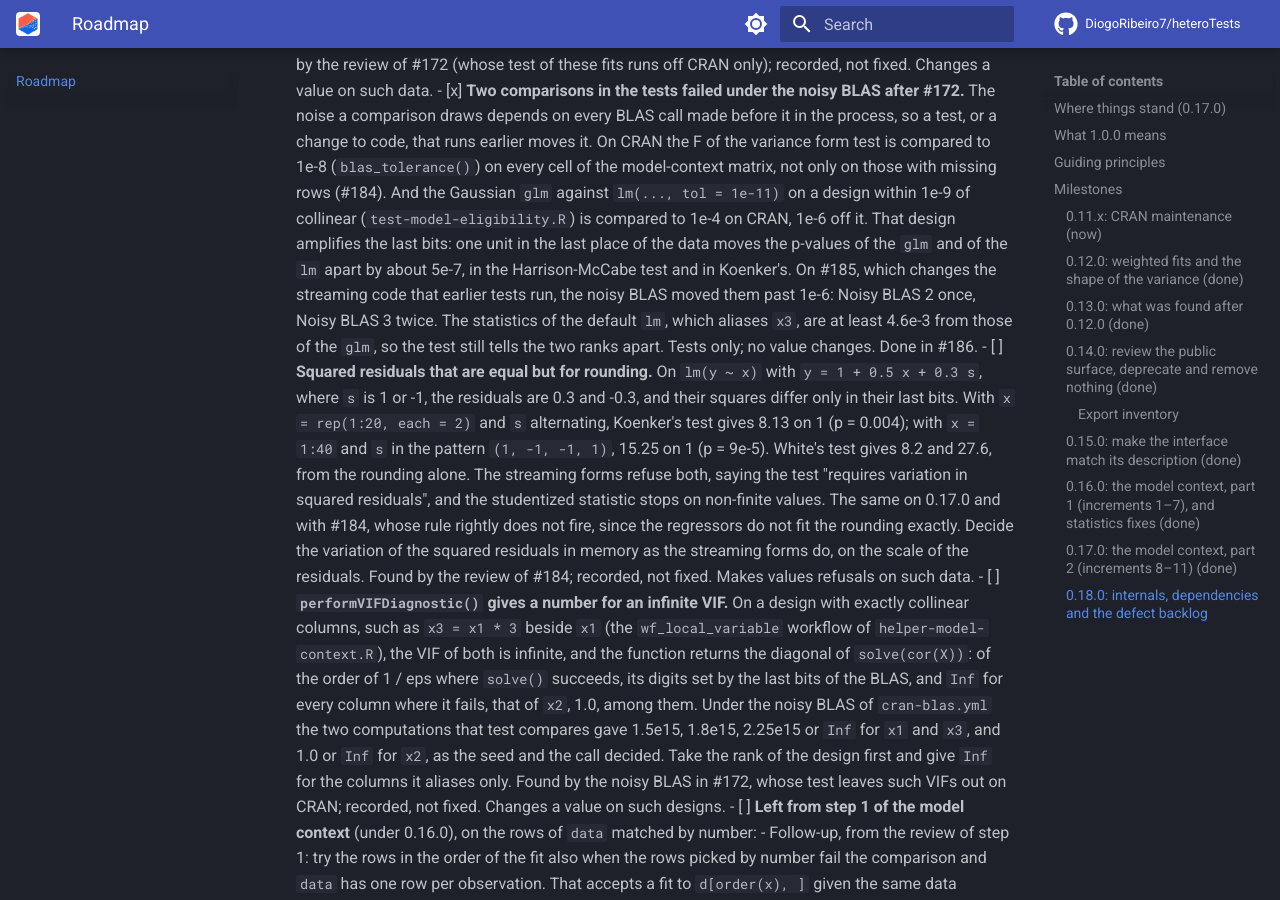
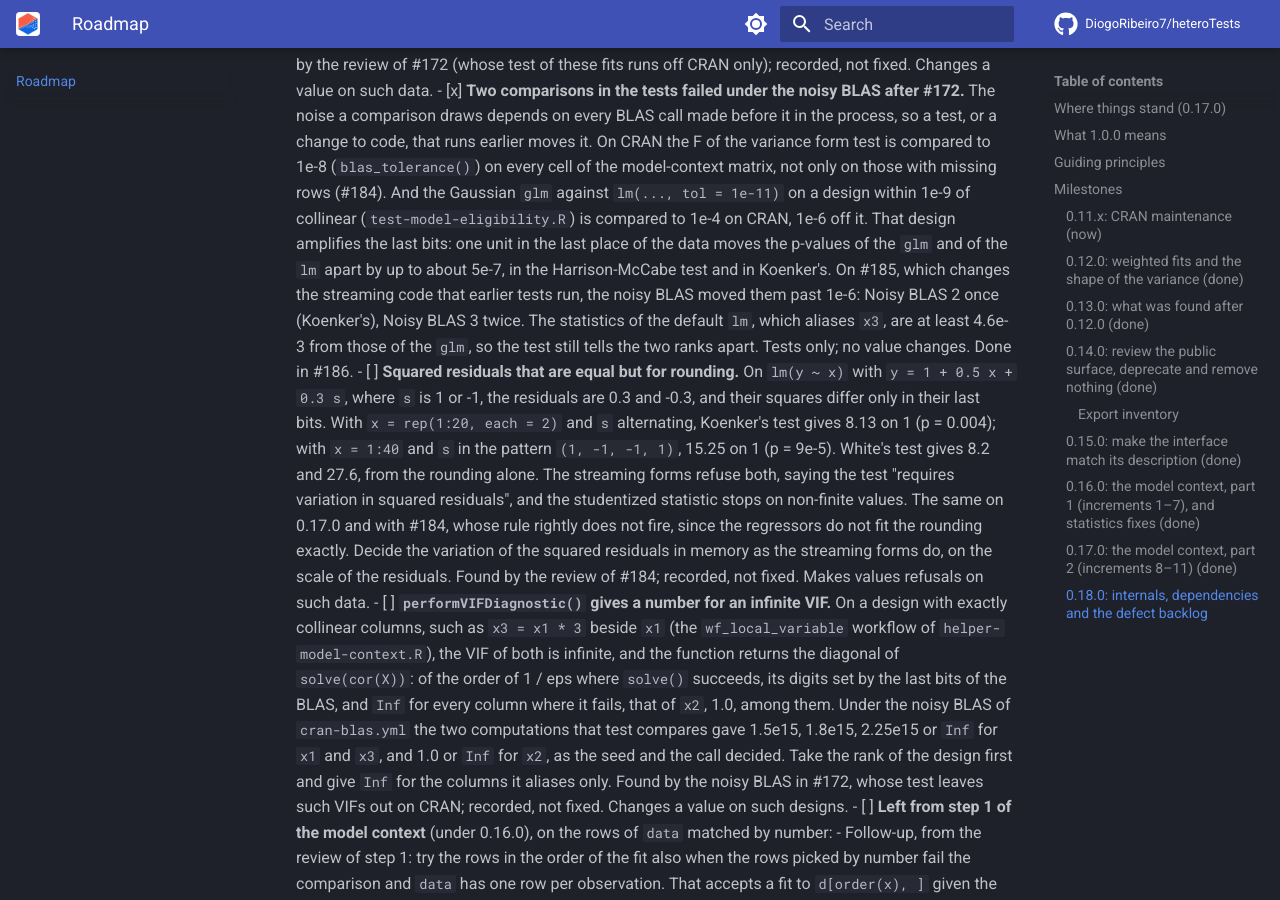
Before and after one commit to DiogoRibeiro7/heteroTests, an MkDocs documentation site: the page built from docs/roadmap.md, in a window 1280 px wide and 900 px high, scrolled down 52618 px. Built offline with MkDocs 1.6.1 and Material for MkDocs 9.7.7, drawn with Linux system fonts in a browser that asks for light colours; comment, search, counter and statistics services are not loaded.

Commit message:
Say that one unit in the last place moves the p-values up to about 5e-7 apart, a largest value, and that Noisy BLAS 2 moved Koenker's

```diff
--- a/docs/roadmap.md
+++ b/docs/roadmap.md
@@ -2354,13 +2354,13 @@ announced in bold in `NEWS.md`.
     `lm(..., tol = 1e-11)` on a design within 1e-9 of collinear
     (`test-model-eligibility.R`) is compared to 1e-4 on CRAN, 1e-6 off it.
     That design amplifies the last bits: one unit in the last place of the
-    data moves the p-values of the `glm` and of the `lm` apart by about 5e-7,
-    in the Harrison-McCabe test and in Koenker's. On #185, which changes the
-    streaming code that earlier tests run, the noisy BLAS moved them past
-    1e-6: Noisy BLAS 2 once, Noisy BLAS 3 twice. The statistics of the
-    default `lm`, which aliases `x3`, are at least 4.6e-3 from those of the
-    `glm`, so the test still tells the two ranks apart. Tests only; no value
-    changes. Done in #186.
+    data moves the p-values of the `glm` and of the `lm` apart by up to about
+    5e-7, in the Harrison-McCabe test and in Koenker's. On #185, which changes
+    the streaming code that earlier tests run, the noisy BLAS moved them past
+    1e-6: Noisy BLAS 2 once (Koenker's), Noisy BLAS 3 twice. The statistics
+    of the default `lm`, which aliases `x3`, are at least 4.6e-3 from those of
+    the `glm`, so the test still tells the two ranks apart. Tests only; no
+    value changes. Done in #186.
 - [ ] **Squared residuals that are equal but for rounding.** On
     `lm(y ~ x)` with `y = 1 + 0.5 x + 0.3 s`, where `s` is 1 or -1, the
     residuals are 0.3 and -0.3, and their squares differ only in their last
```
Also changed, not shown: ROADMAP.md (+7 -7 lines), 1 other file.
